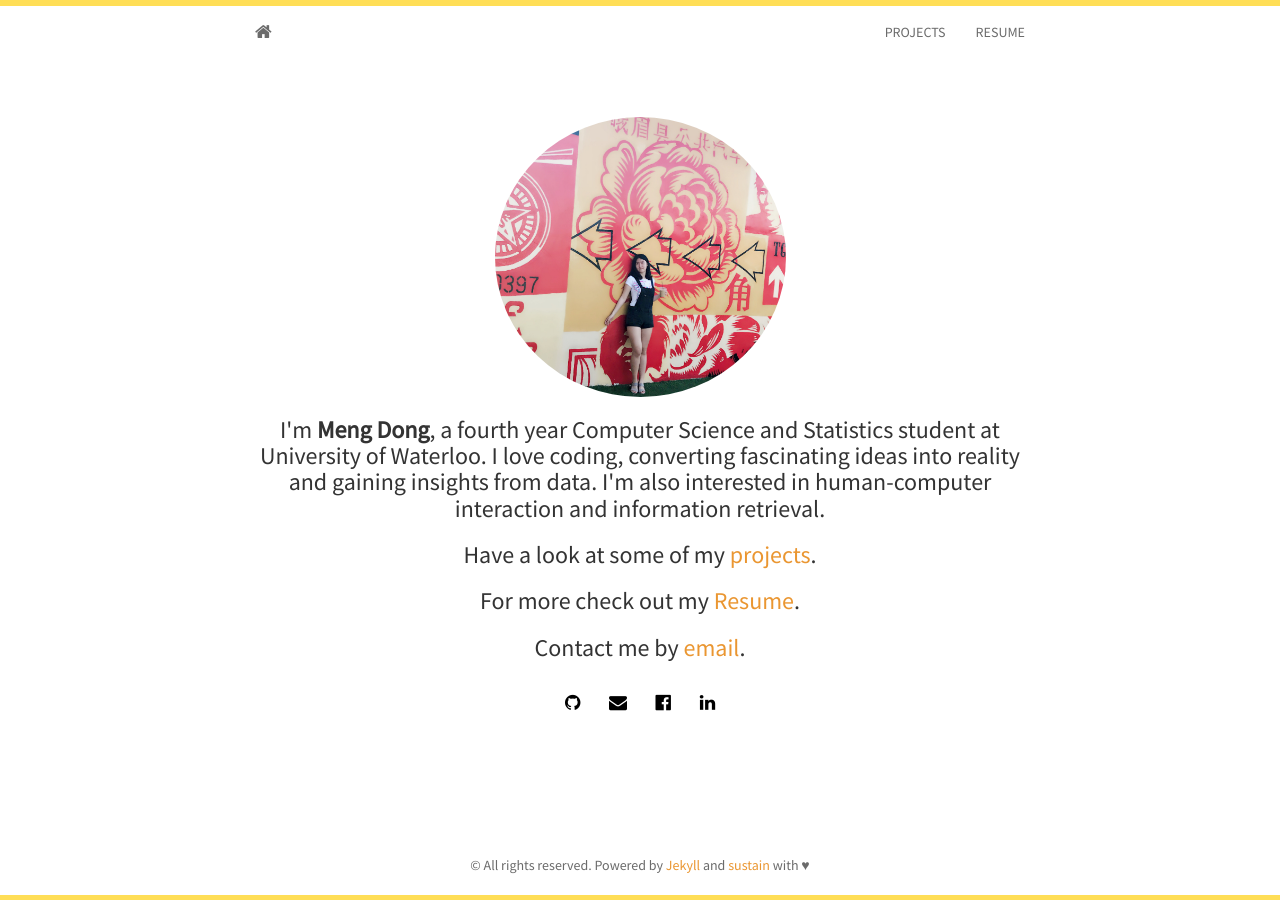
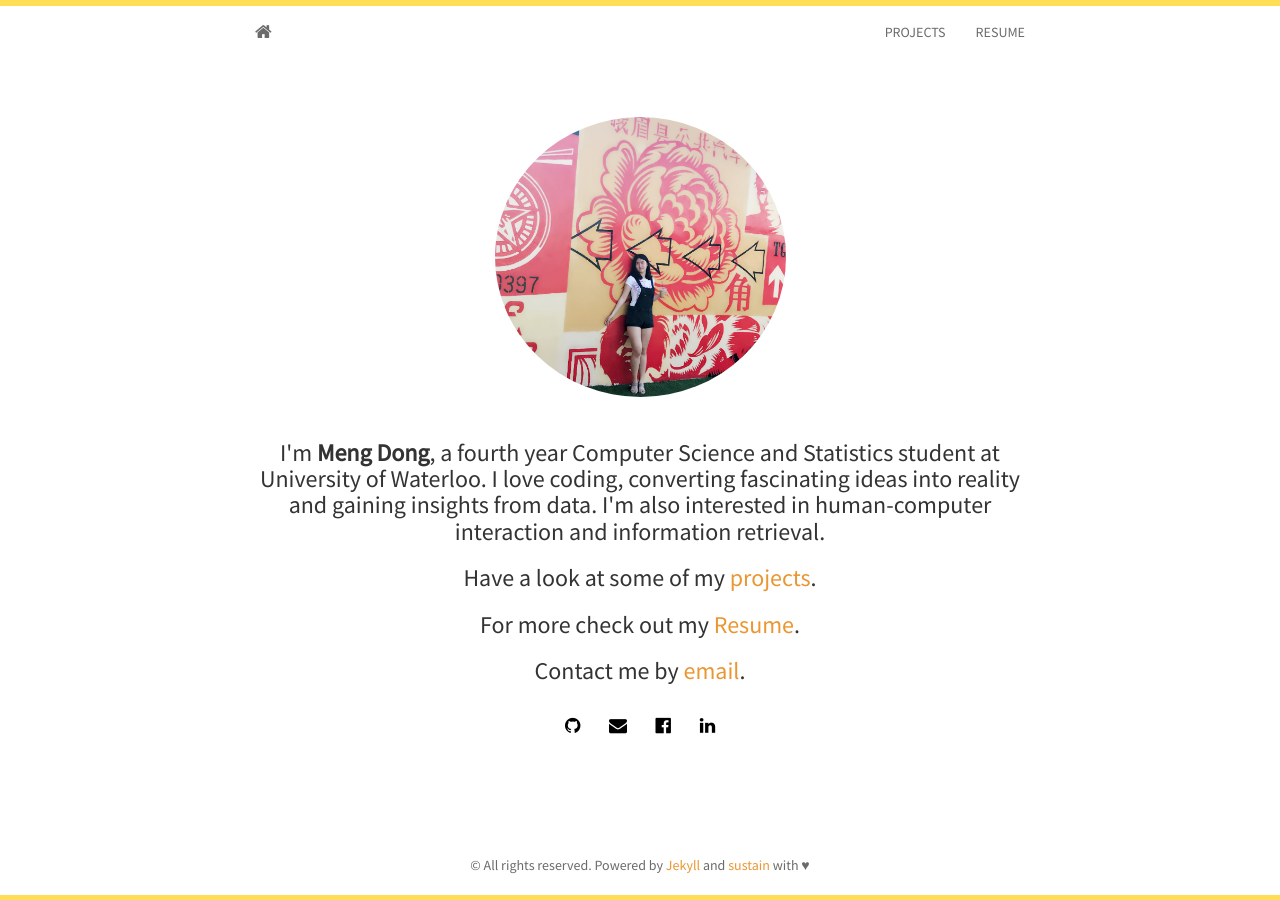
Before and after one commit to m7dong/m7dong.github.io, a Jekyll site: the page built from index.html, in a window 1280 px wide. Built offline with Jekyll 4.4.1, drawn with Linux system fonts in a browser that asks for light colours; nearby versions of some CDN libraries; the list of posts is cut into pages by our own code.

Commit message:
intro-distance

```diff
--- a/index.html
+++ b/index.html
@@ -7,6 +7,7 @@ layout: home
 	  <div class="avatar">
 		<img class="img-circle" src="{{ site.baseurl }}static/img/{{ site.avatar }}" alt="Responsive image">
 	  </div>
+	  <div class="intro">
 	  	<h3>I'm <strong>{{ site.author }}</strong>, a fourth year Computer Science and Statistics student at University of Waterloo.
 	  	I love coding, converting fascinating ideas into reality and gaining insights from data. I'm also interested in human-computer interaction and information retrieval.
   	  	</h3>
@@ -15,4 +16,5 @@ layout: home
 	  	<h3>Contact me by <a href="mailto:{{ site.email }}">email</a>.</h3>
 	  	{% include social.html %}
 	  </div>
+	</div>
 </section>
--- a/static/css/main.css
+++ b/static/css/main.css
@@ -100,6 +100,9 @@ body {
 }
 .container a:hover {
   color: #FFDE56;
+}
+.intro {
+    padding-top: 3%;
 }
 .img-responsive {
  display: block;
```
Lines whose indentation alone changed are shown as unchanged.
